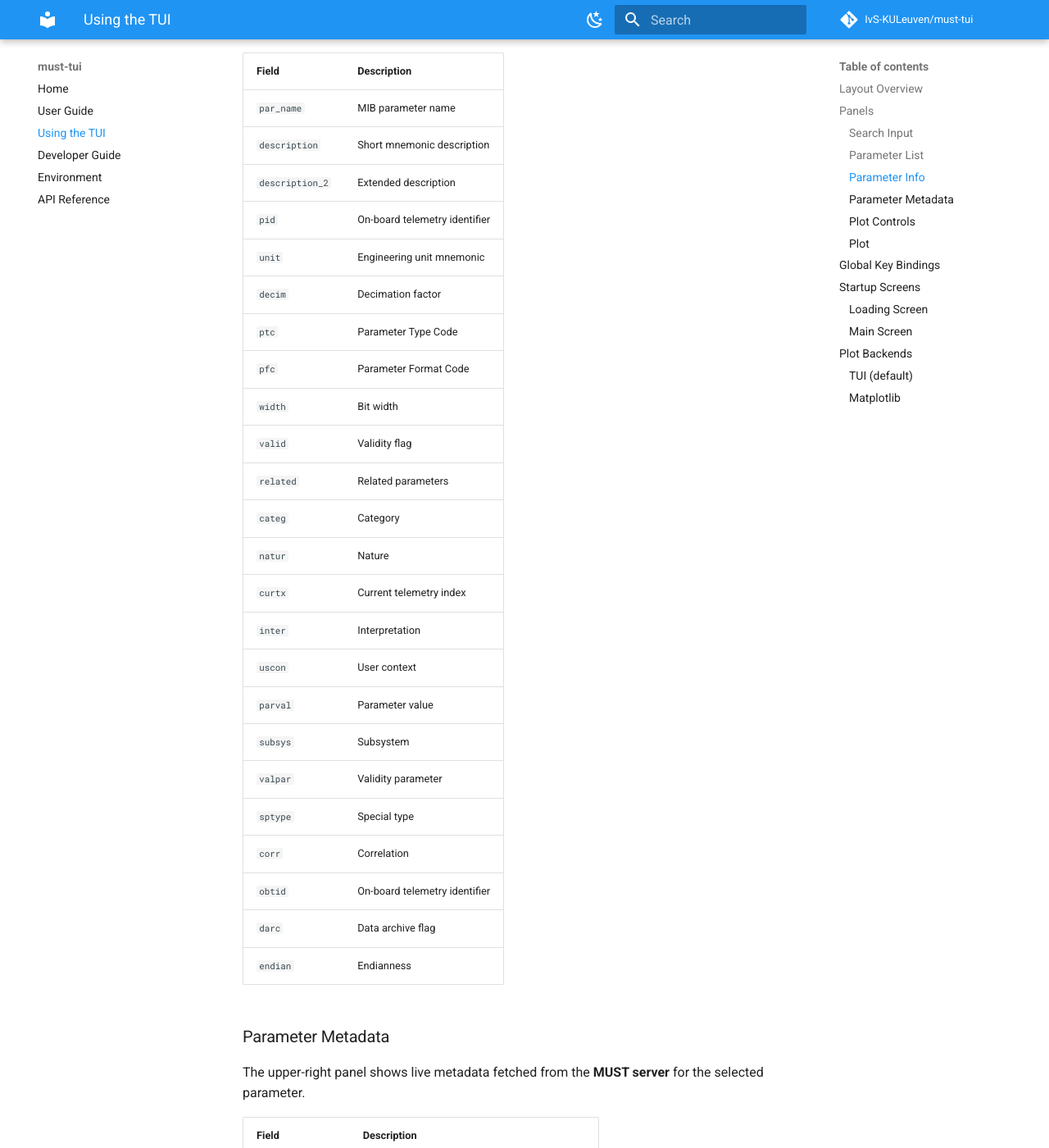
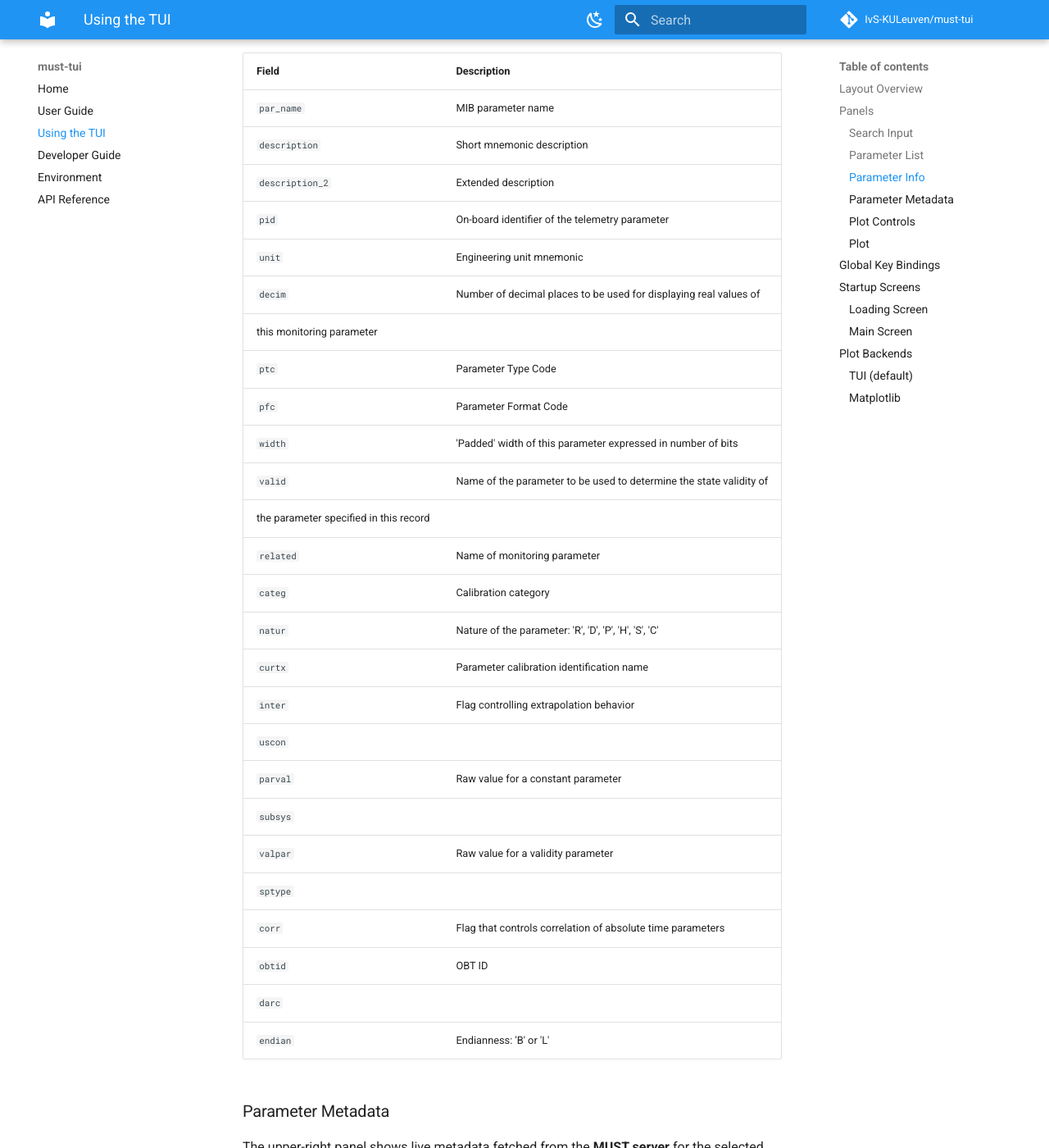
Before and after one commit to IvS-KULeuven/must-tui, an MkDocs documentation site: the page built from docs/usage.md, in a window 1280 px wide and 1400 px high, scrolled down 1816 px. Shown: the whole window at 82% size. Built offline with MkDocs 1.6.1 and Material for MkDocs 9.7.7, drawn with Linux system fonts in a browser that asks for light colours; comment, search, counter and statistics services are not loaded.

Commit message:
fix: improve descriptions for telemetry parameter metadata in usage documentation

```diff
--- a/docs/usage.md
+++ b/docs/usage.md
@@ -66,27 +66,29 @@ selected parameter.
 | `par_name` | MIB parameter name |
 | `description` | Short mnemonic description |
 | `description_2` | Extended description |
-| `pid` | On-board telemetry identifier |
+| `pid` | On-board identifier of the telemetry parameter |
 | `unit` | Engineering unit mnemonic |
-| `decim` | Decimation factor |
+| `decim` | Number of decimal places to be used for displaying real values of
+this monitoring parameter |
 | `ptc` | Parameter Type Code |
 | `pfc` | Parameter Format Code |
-| `width` | Bit width |
-| `valid` | Validity flag |
-| `related` | Related parameters |
-| `categ` | Category |
-| `natur` | Nature |
-| `curtx` | Current telemetry index |
-| `inter` | Interpretation |
-| `uscon` | User context |
-| `parval` | Parameter value |
-| `subsys` | Subsystem |
-| `valpar` | Validity parameter |
-| `sptype` | Special type |
-| `corr` | Correlation |
-| `obtid` | On-board telemetry identifier |
-| `darc` | Data archive flag |
-| `endian` | Endianness |
+| `width` | 'Padded' width of this parameter expressed in number of bits |
+| `valid` | Name of the parameter to be used to determine the state validity of
+the parameter specified in this record |
+| `related` | Name of monitoring parameter |
+| `categ` | Calibration category |
+| `natur` | Nature of the parameter: 'R', 'D', 'P', 'H', 'S', 'C'|
+| `curtx` | Parameter calibration identification name |
+| `inter` | Flag controlling extrapolation behavior |
+| `uscon` | |
+| `parval` | Raw value for a constant parameter |
+| `subsys` | |
+| `valpar` | Raw value for a validity parameter |
+| `sptype` |  |
+| `corr` | Flag that controls correlation of absolute time parameters |
+| `obtid` | OBT ID |
+| `darc` |  |
+| `endian` | Endianness: 'B' or 'L' |
 
 ### Parameter Metadata
 
```
